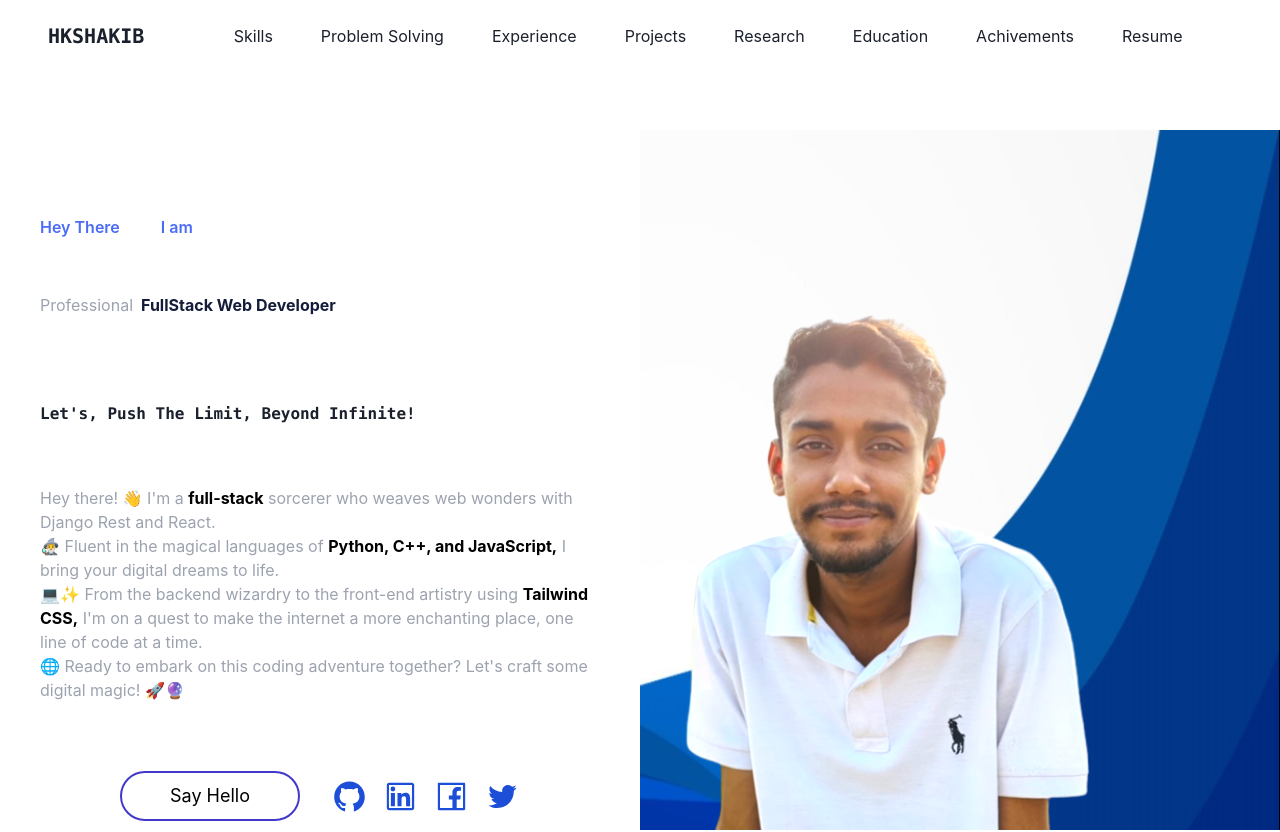
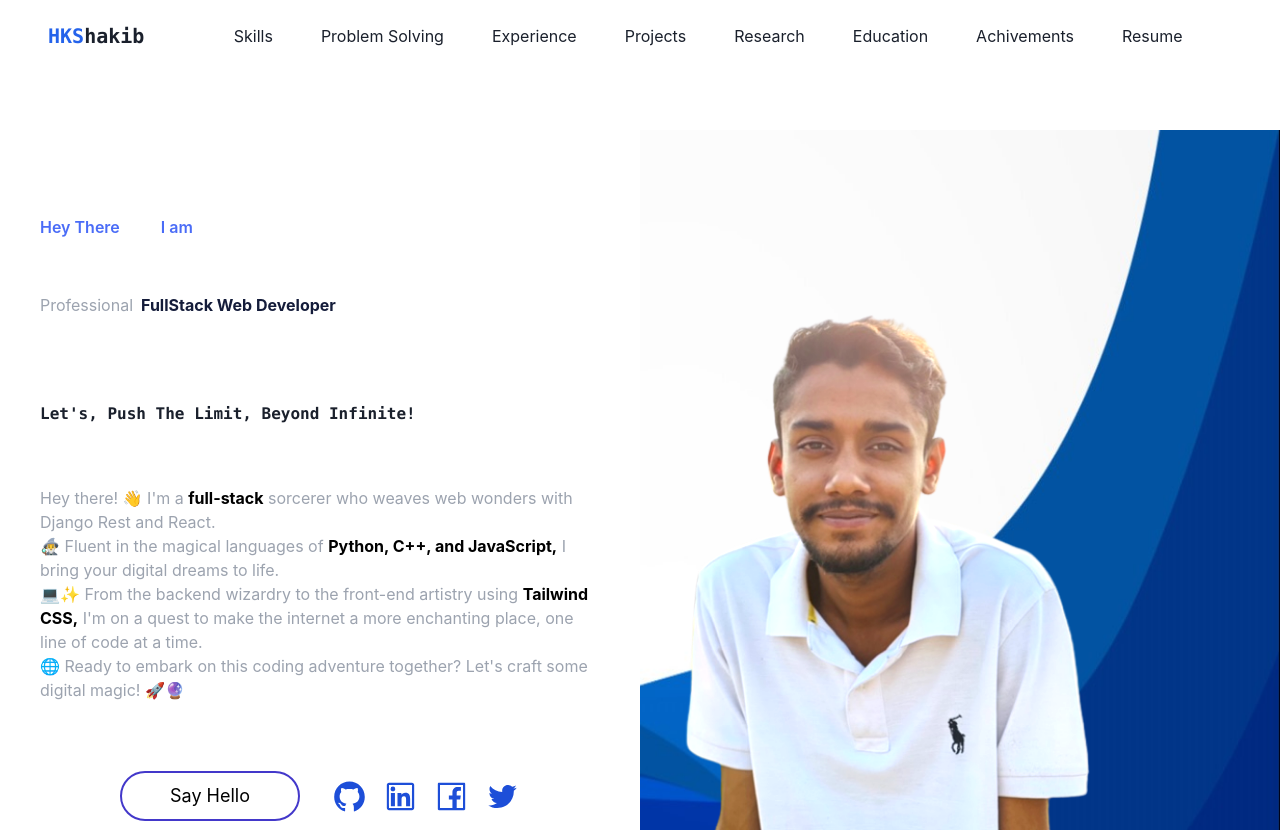
Before and after one commit to hkshakib/portfolio, a React (Create React App) app: page / in a window 1280 px wide. Shown: the top 832 px of the page. Built offline with nearby package versions, Linux system fonts and the light colour scheme; no server answers; some icons are missing; what tailwindcss-font-inter would draw is missing.

Commit message:
style: fix Nav and footer style

```diff
--- a/src/components/Footer.jsx
+++ b/src/components/Footer.jsx
@@ -37,46 +37,35 @@ const Footer = () => {
             </div>
           </div>
 
-          <div className="flex lg:flex-1 justify-center items-end pt-8 lg:pt-0 pb-4">
-            <div className="flex text-[35px] gap-4 lg:gap-12 font-semibold">
-              <div>
+          <div className="flex justify-center items-center text-[35px] gap-10 md:gap-10 font-semibold pt-4">
             <a
               href="https://github.com/hkshakib"
               target="_blank"
               rel="noopener noreferrer"
             >
-                  <AiOutlineGithub className="bg-[#F2f4F8] rounded text-blue-700 hover:bg-white hover:text-[36px]" />
+              <AiOutlineGithub className="HomeIcon bg-white" />
             </a>
-              </div>
-
-              <div>
             <a
               href="https://www.linkedin.com/in/hkshakib/"
               target="_blank"
               rel="noopener noreferrer"
             >
-                  <AiOutlineLinkedin className="bg-[#F2f4F8] rounded text-blue-700 hover:bg-white hover:text-[36px]" />
+              <AiOutlineLinkedin className="HomeIcon bg-white" />
             </a>
-              </div>
-              <div>
             <a
               href="https://web.facebook.com/Humayun.kibria.shakib/"
               target="_blank"
               rel="noopener noreferrer"
             >
-                  <AiOutlineFacebook className="bg-[#F2f4F8] rounded text-blue-700 hover:bg-white hover:text-[36px]" />
+              <AiOutlineFacebook className="HomeIcon bg-white" />
             </a>
-              </div>
-              <div>
             <a
               href="https://twitter.com/HKibriaShakib"
               target="_blank"
               rel="noopener noreferrer"
             >
-                  <AiOutlineTwitter className="bg-[#F2f4F8] rounded text-blue-700 hover:bg-white hover:text-[36px]" />
+              <AiOutlineTwitter className="HomeIcon bg-white" />
             </a>
-              </div>
-            </div>
           </div>
         </div>
 
--- a/src/components/Navbar.jsx
+++ b/src/components/Navbar.jsx
@@ -67,8 +67,11 @@ function Navbar() {
         isNavbarSticky ? "sticky top-0 bg-white border-b" : ""
       }`}
     >
-      <div className="flex uppercase font-bold text-xl lg:pl-8 ml-4 font-mono">
-        <a href="/">HKSHAKIB</a>
+      <div className="flex font-bold text-xl lg:pl-8 ml-4 font-mono">
+        <a href="/">
+          <span className="text-blue-600">HKS</span>
+          <span>hakib</span>
+        </a>
       </div>
 
       <div className="hidden lg:flex md:flex-1 justify-center items-center lg:gap-12">
```
Lines whose indentation alone changed are shown as unchanged.
